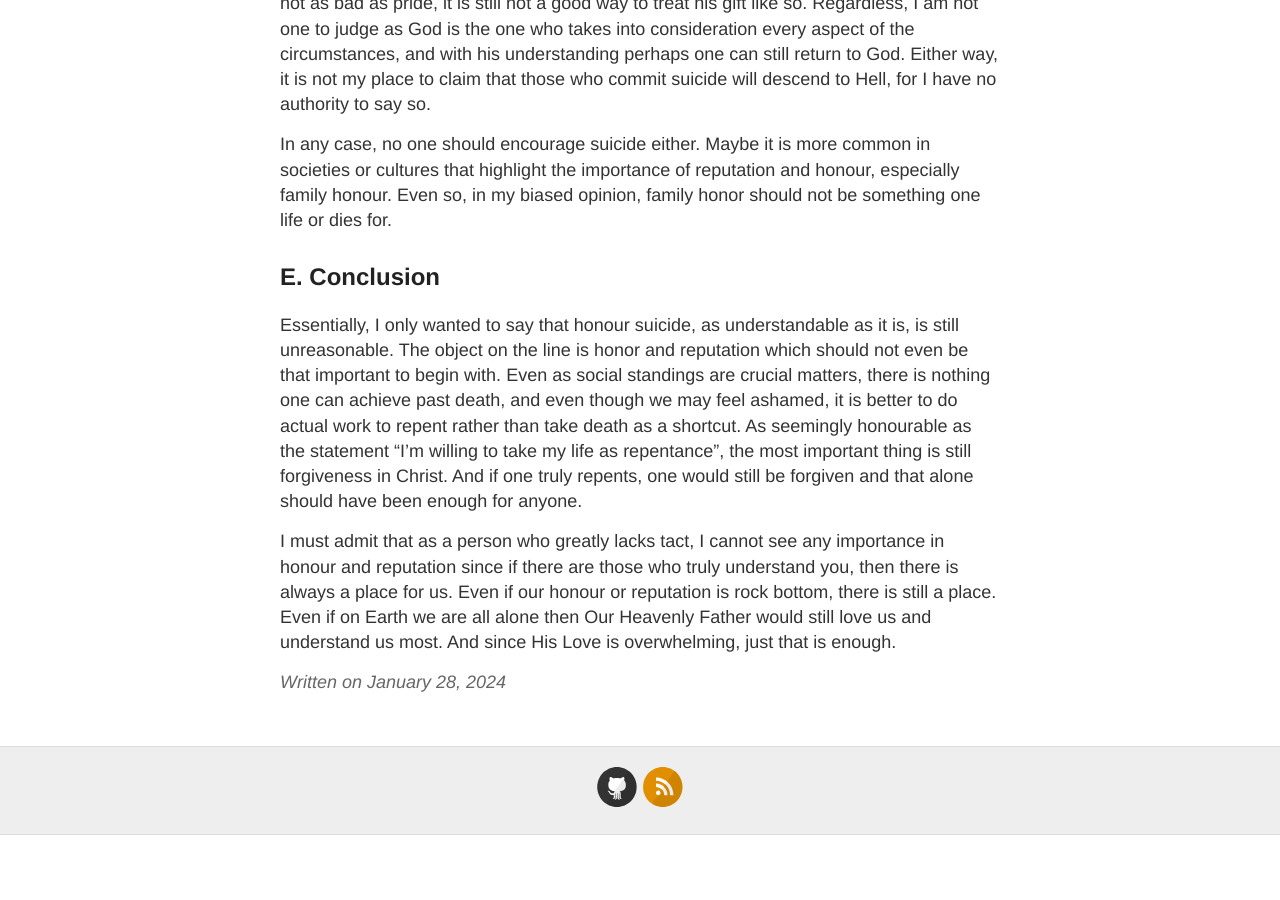
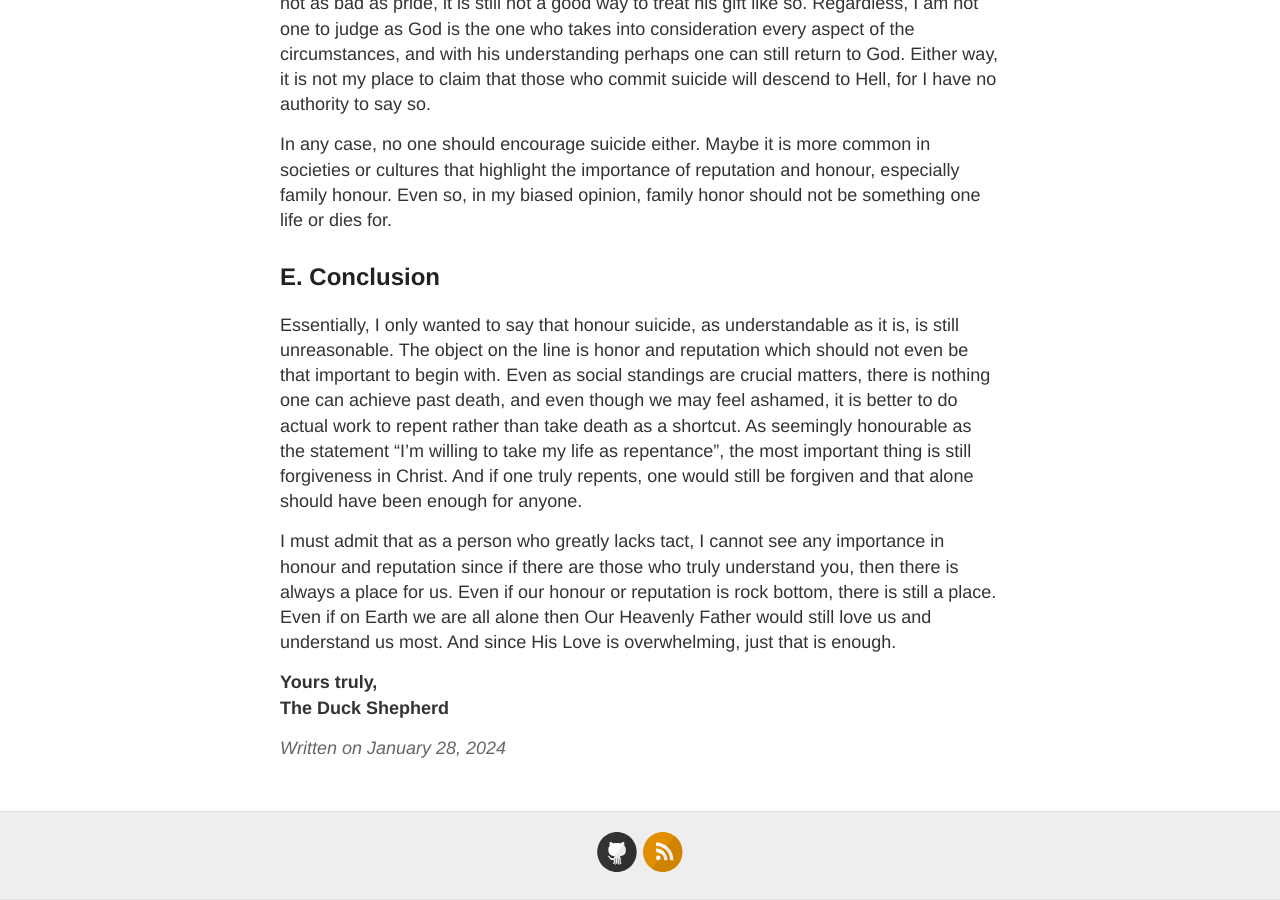
Before and after one commit to theduckshepherd/theduckshepherd.github.io, a Jekyll site: the page built from _posts/2024-01-28-discussion-on-the-matter-of-honour-suicide.md, in a window 1280 px wide and 900 px high, scrolled down 4358 px. Built offline with Jekyll 4.4.1, drawn with Linux system fonts in a browser that asks for light colours; before the commit the page ends 5193 px from its top, so only the background shows below that.

Commit message:
Update 2024-01-28-discussion-on-the-matter-of-honour-suicide.md

```diff
--- a/_posts/2024-01-28-discussion-on-the-matter-of-honour-suicide.md
+++ b/_posts/2024-01-28-discussion-on-the-matter-of-honour-suicide.md
@@ -66,6 +66,8 @@ Essentially, I only wanted to say that honour suicide, as understandable as it i
 
 I must admit that as a person who greatly lacks tact, I cannot see any importance in honour and reputation since if there are those who truly understand you, then there is always a place for us. Even if our honour or reputation is rock bottom, there is still a place. Even if on Earth we are all alone then Our Heavenly Father would still love us and understand us most. And since His Love is overwhelming, just that is enough.
 
-[honor]: https://dictionary.cambridge.org/dictionary/english/honor
+**Yours truly,<br>
+The Duck Shepherd**
+
 
 [honor]: https://dictionary.cambridge.org/dictionary/english/honor
```
